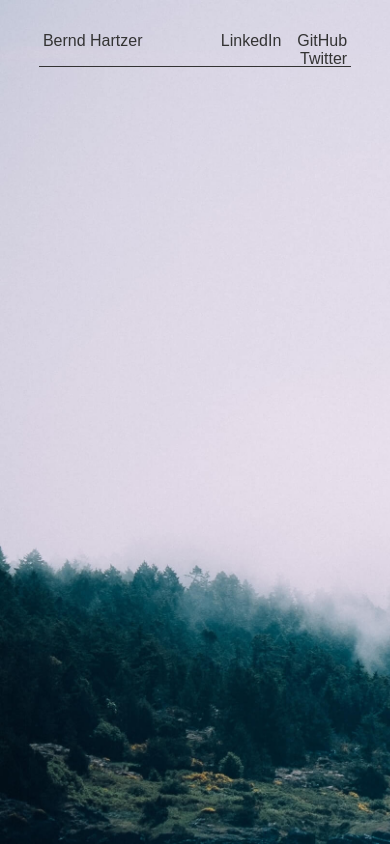
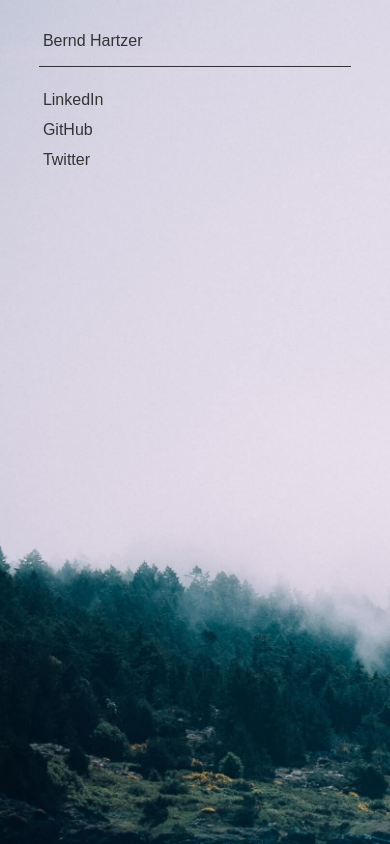
Before and after one commit to berndhartzer/personal-website, a plain HTML site: page index.html in a window 390 px wide. Drawn offline with Linux system fonts and the light colour scheme.

Commit message:
mobile friendly

```diff
--- a/index.html
+++ b/index.html
@@ -21,15 +21,28 @@
         </div>
 
         <div class="inner-50 right">
-          <a class="social-link" href="http://au.linkedin.com/in/berndhartzer" target="_blank">LinkedIn</a>
-          <a class="social-link" href="https://github.com/berndhartzer" target="_blank">GitHub</a>
-          <a class="social-link" href="https://twitter.com/berndhzr" target="_blank">Twitter</a>
+          <div class="header-social-links">
+            <a class="social-link" href="http://au.linkedin.com/in/berndhartzer" target="_blank">LinkedIn</a>
+            <a class="social-link" href="https://github.com/berndhartzer" target="_blank">GitHub</a>
+            <a class="social-link" href="https://twitter.com/berndhzr" target="_blank">Twitter</a>
+          </div>
         </div>
 
       </div>
 
       <div class="main section">
 
+        <div class="inner-50 left">
+          <div class="main-social-links">
+            <a class="social-link" href="http://au.linkedin.com/in/berndhartzer" target="_blank">LinkedIn</a>
+            <a class="social-link" href="https://github.com/berndhartzer" target="_blank">GitHub</a>
+            <a class="social-link" href="https://twitter.com/berndhzr" target="_blank">Twitter</a>
+          </div>
+        </div>
+
+        <div class="inner-50 right">
+        </div>
+
       </div>
 
     </div>
--- a/style.css
+++ b/style.css
@@ -4,7 +4,6 @@ body {
   background-attachment: fixed;
   background-size: cover;
   padding: 20px;
-
 }
 
 .container {
@@ -53,49 +52,33 @@ a:hover {
   margin-left: 12px;
 }
 
-/*
-
-.main-view-div{
-  border-top: solid 1px #333333;
-  padding-top: 20px;
+.header-social-links {
+  display: block;
 }
 
-.navbar-brand{
-  padding: 15px 15px 15px 5px;
+.main-social-links {
+  display: none;
 }
 
-.navbar-right{
-  padding-right: 5px;
+/* Mobile */
+@media only screen and (max-width: 760px) {
+
+  .social-link {
+    margin-left: 0;
+    display: block;
+    padding-top: 12px;
   }
 
-ul.nav a:hover{
-  background-color: transparent;
-  color: white;
+  .main {
+    padding-top: 12px;
   }
 
-ul.nav a:focus{
-  background-color: transparent;
-  color: #333333;
+  .header-social-links {
+    display: none;
   }
 
-a:focus{
-  background-color: transparent;
-  color: #333333;
+  .main-social-links {
+    display: block;
   }
 
-.heading-spacer{
-  visibility: hidden;
 }
-
-.name-div{
-  padding-right: 0;
-}
-
-.top-row{
-  padding-bottom: 15px;
-}
-
-.social-icons{
-  height: 20px;
-}
-*/
```
Lines whose indentation alone changed are shown as unchanged.
